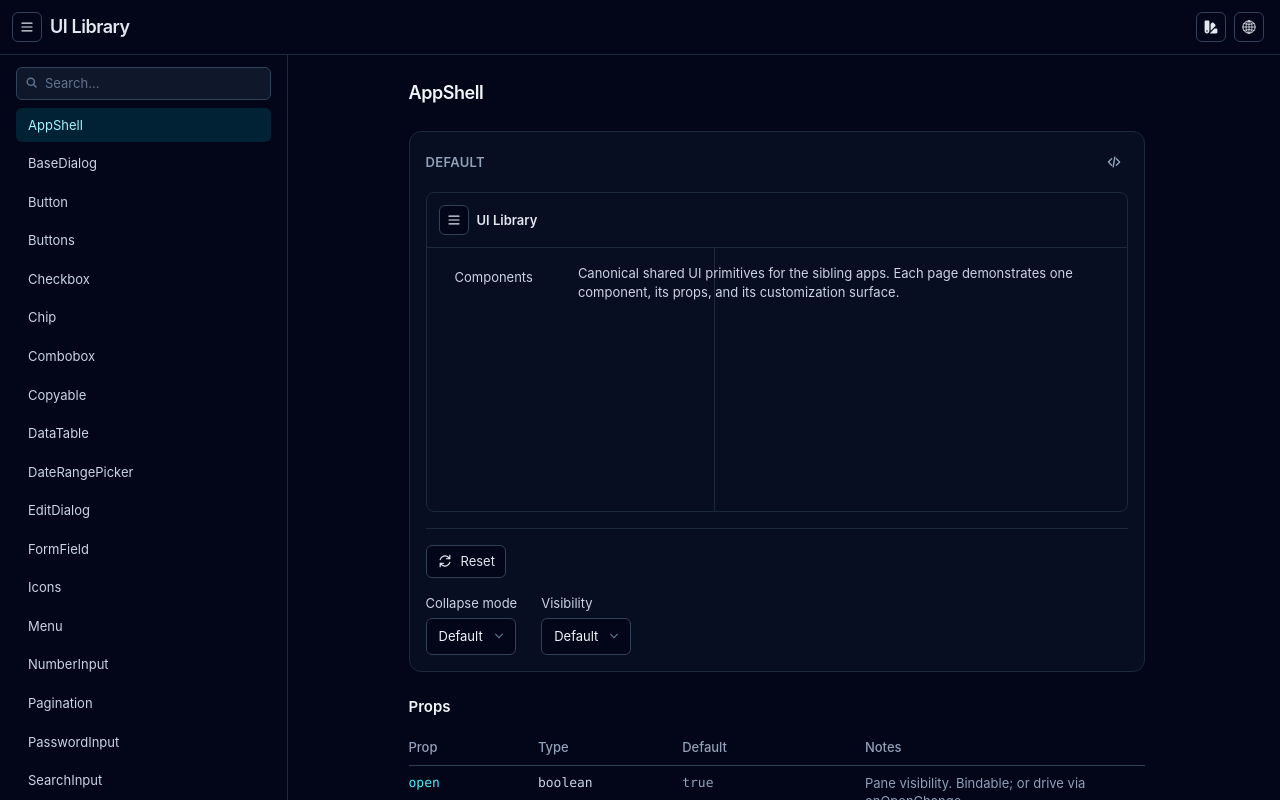
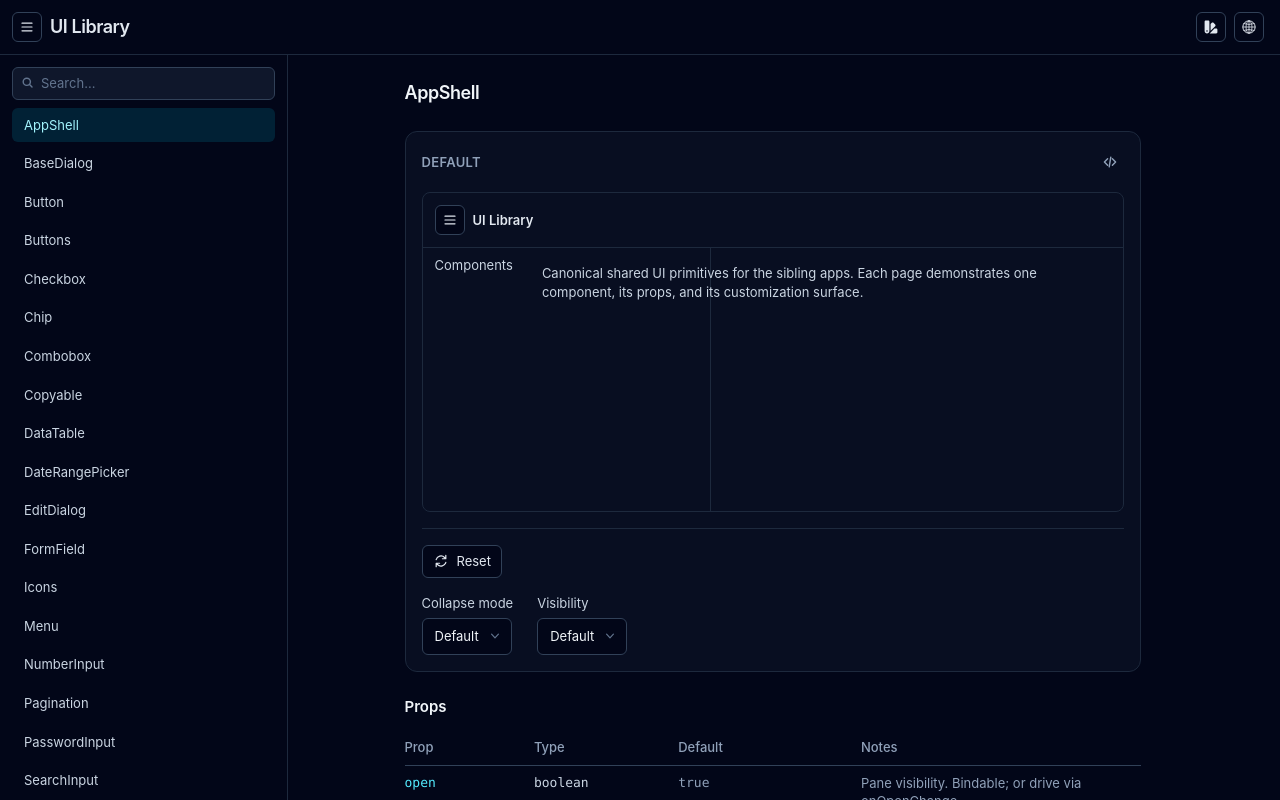
Before and after one commit to tcliu/ui-lib, a SvelteKit app: page /components/app-shell in a window 1280 px wide. Built offline with nearby package versions, Linux system fonts and the light colour scheme.

Commit message:
refactor(app-shell): move pane padding from shell to pane content

```diff
--- a/src/lib/components/AppShell.svelte
+++ b/src/lib/components/AppShell.svelte
@@ -163,7 +163,7 @@
   {#if paneVisible}
     <div in:slide={slideParams} out:slide={slideParams} class="flex min-h-0 flex-col md:flex-row">
       <aside
-        class={`flex min-h-0 flex-col gap-2 border-b border-slate-800 p-3 sm:px-4 md:shrink-0 md:border-b-0 md:border-r ${paneClassName}`}
+        class={`flex min-h-0 flex-col gap-2 border-b border-slate-800 md:shrink-0 md:border-b-0 md:border-r ${paneClassName}`}
         style={`flex-basis: ${effectiveSize}px`}
         tabindex="-1">
         {@render leftPane?.()}
--- a/src/routes/+layout.svelte
+++ b/src/routes/+layout.svelte
@@ -48,8 +48,8 @@
       <LanguageMenu align="right" />
     {/snippet}
     {#snippet leftPane()}
-      <SearchInput bind:value={query} ariaLabel={i18n.t('showcase.searchComponents')} />
-      <nav class="min-h-0 flex-1 overflow-y-auto" tabindex="-1" aria-label={i18n.t('showcase.components')}>
+      <SearchInput bind:value={query} ariaLabel={i18n.t('showcase.searchComponents')} wrapperClass="px-2 pt-3 sm:px-3" />
+      <nav class="min-h-0 flex-1 overflow-y-auto px-2 pb-3 sm:px-3" tabindex="-1" aria-label={i18n.t('showcase.components')}>
         <ul class="flex flex-col gap-1">
           {#each filteredComponents as component (component.slug)}
             {@const active = currentPath === `/components/${component.slug}`}
```
Also changed, not shown: 1 other file (tests, documents, lock files or other folders).
